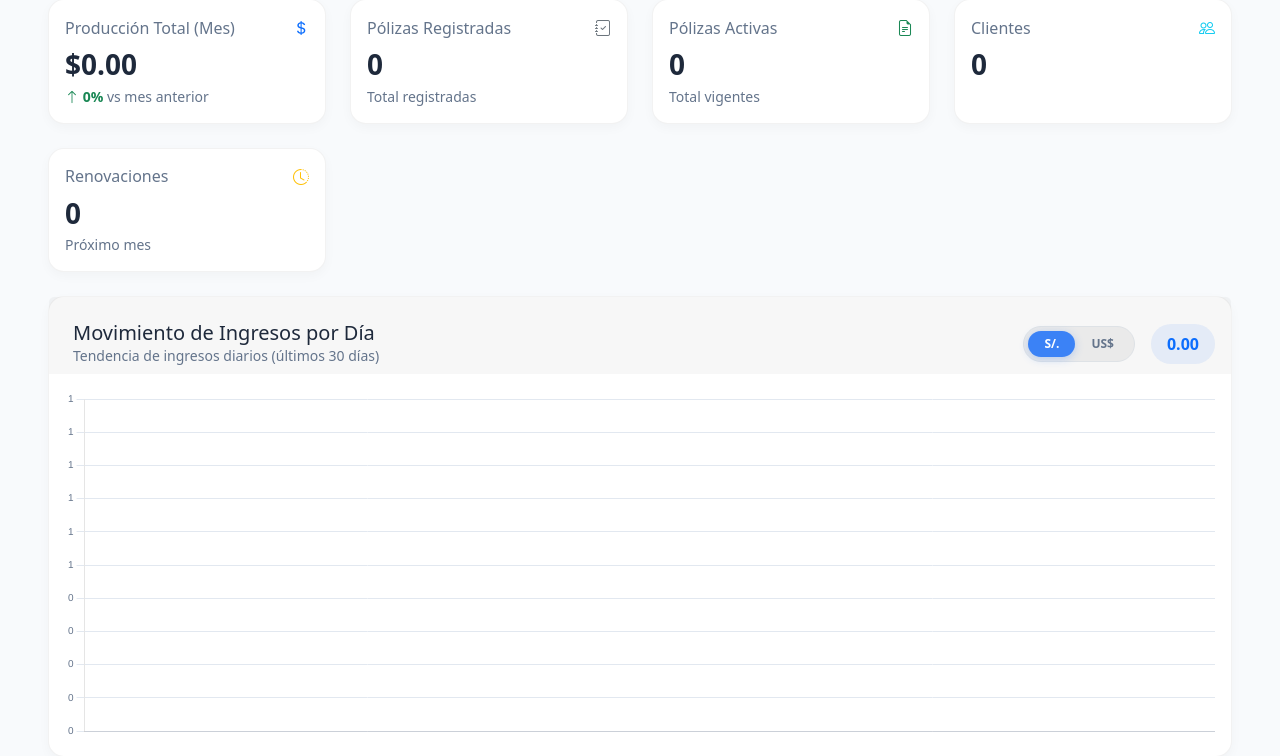
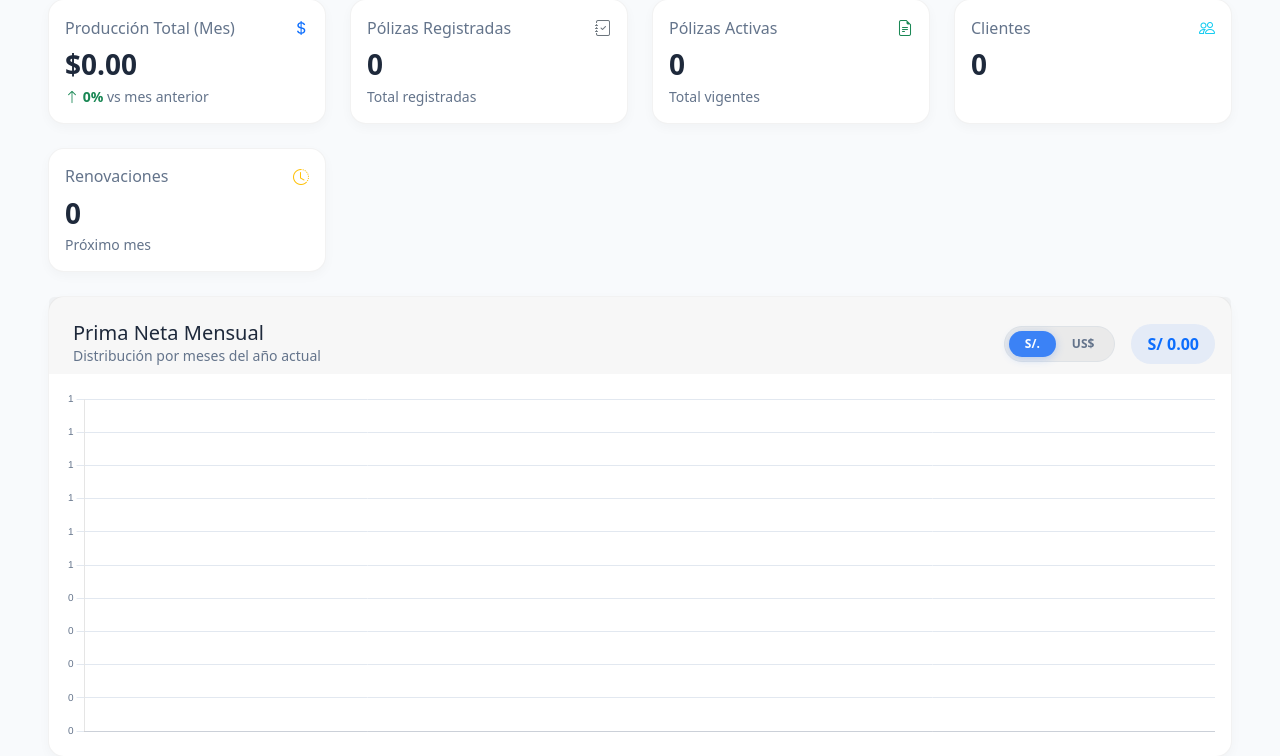
Before and after one commit to ariasyariasseguros2-cmyk/SIS-ARIAS, a Flask app: page /home in a window 1280 px wide. Shown: the part 345-1101 px from the top of the page. Run offline with Flask 3, Linux system fonts and the light colour scheme; the visitor is signed in with stand-in values (Sample User, id 1).

Commit message:
feat: actualizar encabezados y etiquetas en el dashboard para reflejar la prima neta mensual

```diff
--- a/templates/view/dashboard.html
+++ b/templates/view/dashboard.html
@@ -177,8 +177,8 @@
             <div class="card border-0 shadow-sm">
                 <div class="card-header bg-transparent border-0 pt-4 ps-4 d-flex justify-content-between align-items-center">
                     <div>
-                        <h5 class="mb-0">Movimiento de Ingresos por Día</h5>
-                        <p class="text-muted small mb-0">Tendencia de ingresos diarios (últimos 30 días)</p>
+                        <h5 class="mb-0">Prima Neta Mensual</h5>
+                        <p class="text-muted small mb-0">Distribución por meses del año actual</p>
                     </div>
                     <div class="d-flex align-items-center gap-3">
                         <div class="currency-toggle-group p-1 rounded-pill bg-dark-soft d-flex border border-white-10">
@@ -186,7 +186,7 @@
                             <button class="btn btn-sm rounded-pill px-3 currency-btn text-muted" data-currency="dolares" type="button">US$</button>
                         </div>
                         <div class="income-total-badge px-3 py-2 rounded-pill bg-primary-soft">
-                            <span class="fw-bold text-primary" id="dailyTotalLabel">{{ cards.prima_neta_soles | default('S/ 0.00') }}</span>
+                            <span class="fw-bold text-primary" id="dailyTotalLabel">S/ 0.00</span>
                         </div>
                     </div>
                 </div>
```
